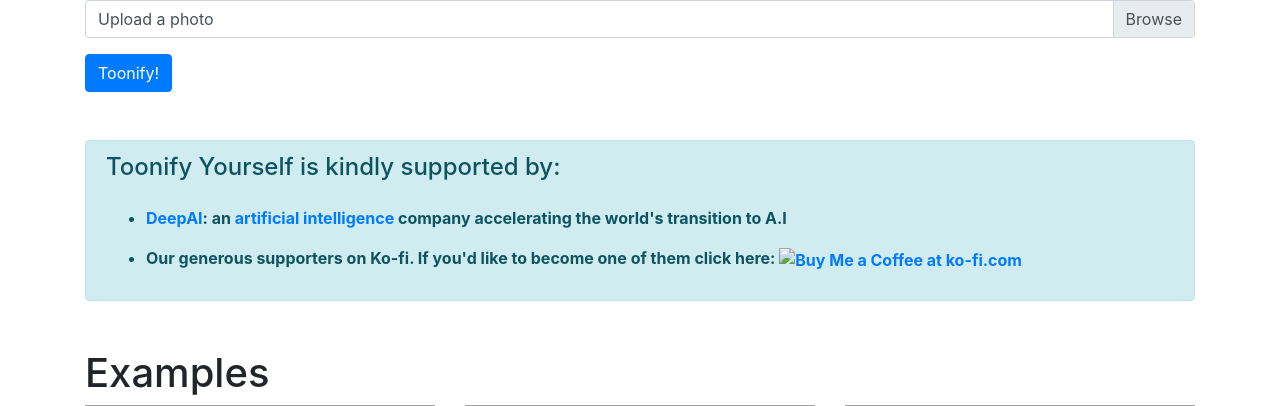
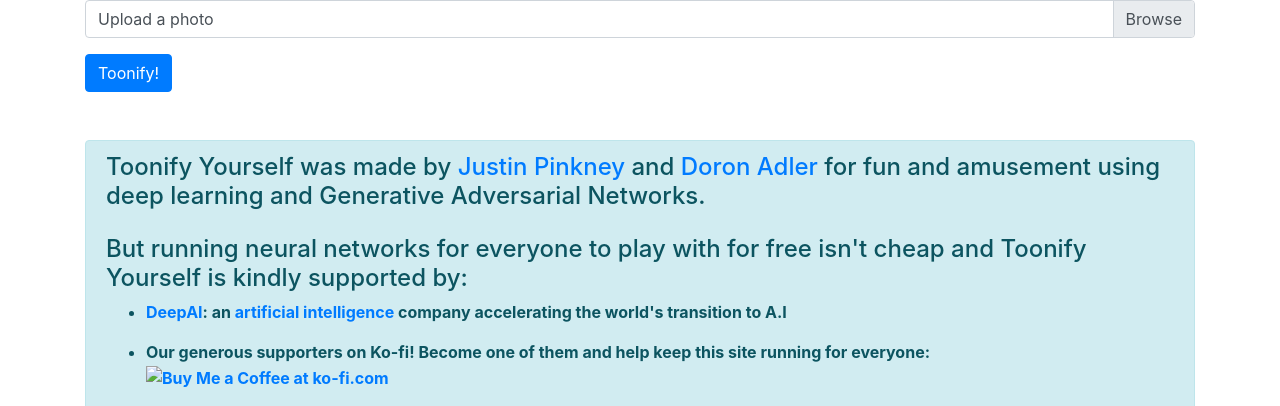
Before and after one commit to ESWZY/toonify, a Flask app: page / in a window 1280 px wide. Shown: the part 273-679 px from the top of the page. Run offline with Flask 2, Linux system fonts and the light colour scheme; some libraries are stand-ins or nearby versions; grey boxes are pictures that could not be loaded.

Commit message:
small updates to site

```diff
--- a/app/templates/upload_image.html
+++ b/app/templates/upload_image.html
@@ -45,6 +45,7 @@
     <link rel="icon" type="image/png" sizes="16x16" href="https://assets.justinpinkney.com/toonify/favicon-16x16.png">
     <link rel="manifest" href="https://assets.justinpinkney.com/toonify/site.webmanifest">
     <link rel="shortcut icon" href="https://assets.justinpinkney.com/toonify/favicon.ico">
+    <script data-ad-client="ca-pub-7212727682946618" async src="https://pagead2.googlesyndication.com/pagead/js/adsbygoogle.js"></script>
   </head>
 
  <body>
@@ -118,13 +119,15 @@
 
   <div class="container">
     <div class="alert alert-info mt-5" role="alert">
-      <h4 class="mb-4">Toonify Yourself is kindly supported by:</h4>
+      <h4 class="mb-4">Toonify Yourself was made by <a href="https://twitter.com/Buntworthy">Justin Pinkney</a>
+        and <a href="https://twitter.com/Norod78">Doron Adler</a> for fun and amusement using deep learning and Generative Adversarial Networks.</h4>
+      <h4>But running neural networks for everyone to play with for free isn't cheap and Toonify Yourself is kindly supported by:</h4>
       <ul>
         <li>
           <p class="font-weight-bold"><a href="https://deepai.org">DeepAI</a>: an <a href="https://deepai.org/machine-learning-glossary-and-terms/artificial-intelligence">artificial intelligence</a> company accelerating the world's transition to A.I</p>
         </li>
         <li>
-          <p class="font-weight-bold">Our generous supporters on Ko-fi. If you'd like to become one of them click here:
+          <p class="font-weight-bold">Our generous supporters on Ko-fi! Become one of them and help keep this site running for everyone:
             <a href='https://ko-fi.com/W7W228W2S' target='_blank'><img style='border:0px;' src='https://www.ko-fi.com/img/githubbutton_sm.svg' border='0' alt='Buy Me a Coffee at ko-fi.com' /></a></p>
         </li>
       </ul>
@@ -232,6 +235,13 @@
         <p>For information on all the technical details of how this works, see my blog post <a href="https://www.justinpinkney.com/making-toonify/">Making Toonify</a>.</p>
       </li>
       <li>
+        <h4>How did you come up with this idea?</h4>
+        <p>This all started from some earlier experiments <a href="https://twitter.com/Norod78/status/1297849293299212288">Doron shared on Twitter</a> that got a lot of interest.
+          For a description of those early experiments see <a href="https://www.justinpinkney.com/toonify-yourself/">this blog post on self toonification</a>,
+          the idea is the same, but the method is different (and not really suitable for hosting as a webapp).
+        <p>Going even futher back in time, this was all based on some <a href="https://www.justinpinkney.com/stylegan-network-blending/">new methods of mixing StyleGAN models</a> I came up with trying to make realistic Ukiyo-e portraits</p>
+      </li>
+      <li>
         <h4>How are you paying for this? Wasn't it costing too much?</h4>
         <p>We are now generously supported by <a href="https://deepai.org/">DeepAI</a> who are running the neural network backend for us.
           Although DeepAI are now doing most of the heavy lifting, there is still a bit of cost in running the site,
@@ -244,8 +254,8 @@
       <li>
         <h4>Do you store my photo?</h4>
         <p>We don't store any of the images uploaded or generated.
-          We directly send the image to the <a href="https://deepai.org/machine-learning-model/toonify">Toonify model running on DeepAI</a> and then show you the results.
-          No imagery is kept on our systems.</p>
+          We send the image to DeepAI's servers to run the network and then show you the results.
+          No imagery is stored on our systems.</p>
       </li>
       <li>
         <h4>My face wasn't found!</h4>
@@ -254,13 +264,6 @@
       <li>
         <h4>Where did my glasses go?</h4>
         <p>Not many characters from animated films wear glasses so the model seems to have learnt to mostly remove them.</p>
-      </li>
-      <li>
-        <h4>How did you come up with this idea?</h4>
-        <p>This all started from some earlier experiments <a href="https://twitter.com/Norod78/status/1297849293299212288">Doron shared on Twitter</a> that got a lot of interest.
-          For a description of those early experiments see <a href="https://www.justinpinkney.com/toonify-yourself/">this blog post on self toonification</a>,
-          the idea is the same, but the method is different (and not really suitable for hosting as a webapp).
-        <p>Going even futher back in time, this was all based on some <a href="https://www.justinpinkney.com/stylegan-network-blending/">new methods of mixing StyleGAN models</a> I came up with trying to make realistic Ukiyo-e portraits</p>
       </li>
       <li>
         <h4>Can I use this model for my own project?</h4>
--- a/requirements.txt
+++ b/requirements.txt
@@ -1,3 +1,8 @@
 Flask
 onnxruntime
 Pillow
+numpy
+Pillow
+dlib
+requests
+python-dotenv
```
